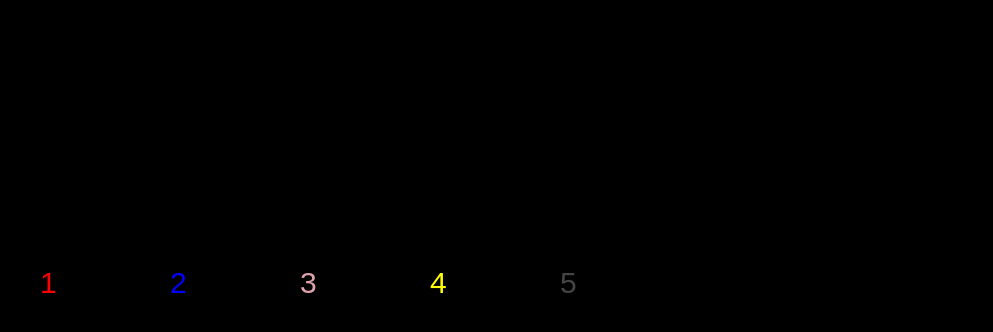
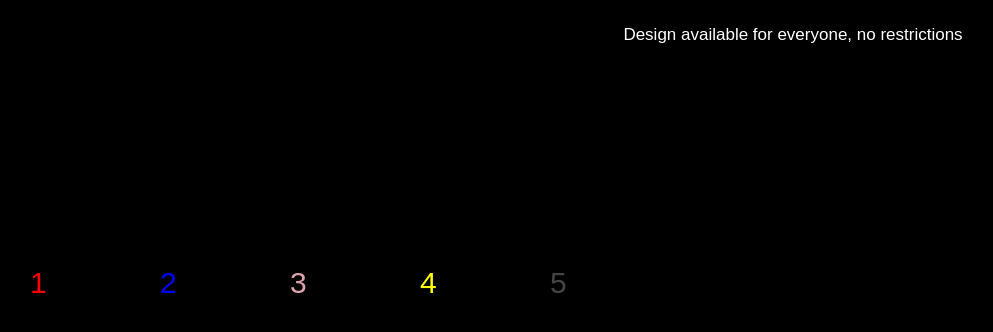
Before and after one commit to Ahmedsportdev/icons_shapes, a plain HTML site: page index.html in a window 1280 px wide. Shown: the whole page, without its empty margins (172-1165 px from the left). Drawn offline with Linux system fonts and the light colour scheme.

Commit message:
Update style.css

```diff
--- a/style.css
+++ b/style.css
@@ -65,4 +65,9 @@ div{
       background-color: var(--fifth-div-color);
       color: #fff;
       box-shadow: 10px, 4px, var(--fifth-div-color);
+
     }
+p{
+    color: #fff;
+    font-size: 17px;
+}
```
